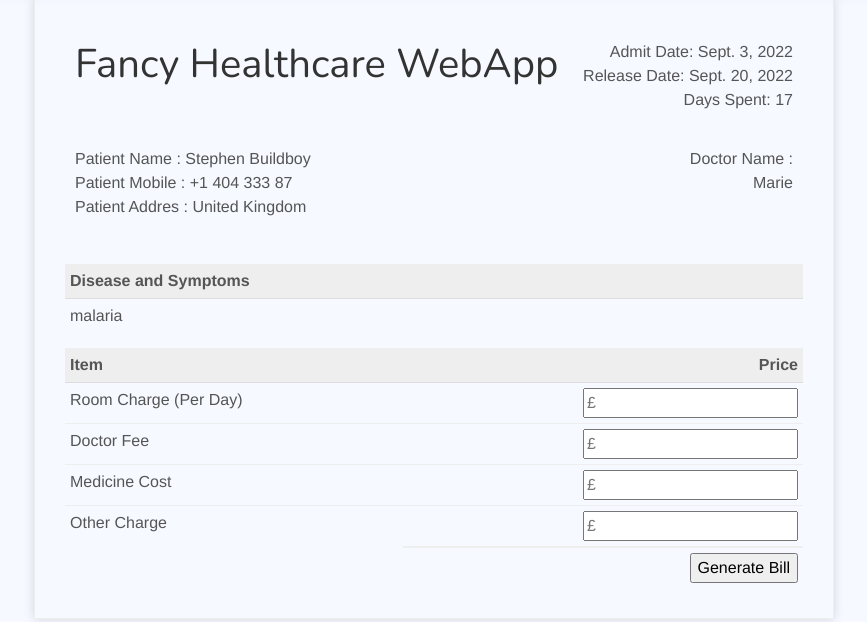
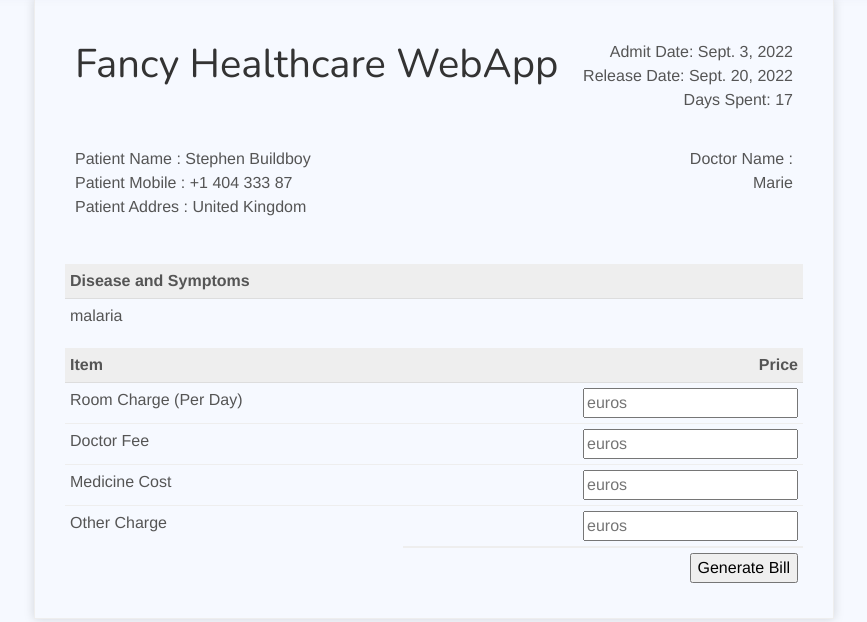
Before and after one commit to danutibeabasi/Healthcare-Management-System, a Django app: page /discharge-patient/1 in a window 1280 px wide. Shown: the part 73-695 px from the top of the page, without its empty margins (206-1073 px from the left). Run offline with Django 3.2, Linux system fonts and the light colour scheme; a user stored in the database is signed in; data comes from the database, SQL or seed files in the repository; some libraries are stand-ins or nearby versions.

Commit message:
Patient final bill page fixed

```diff
--- a/templates/hospital/patient_discharge.html
+++ b/templates/hospital/patient_discharge.html
@@ -280,7 +280,7 @@
 </div>
 <br><br>
 <div class="download">
-  <a style="background:red; width:500px;" href="{% url 'download-pdf' patientId  %}">Download</a>
+<a class="btn btn-primary" href="{% url 'download-pdf' patientId  %}">Download</a>
 </div>
 
 
--- a/templates/hospital/patient_final_bill.html
+++ b/templates/hospital/patient_final_bill.html
@@ -221,7 +221,7 @@
       <td></td>
 
       <td>
-        Total Pound Sterlings : {{total}}
+        Euros : {{total}}
       </td>
     </tr>
 
--- a/templates/hospital/patient_generate_bill.html
+++ b/templates/hospital/patient_generate_bill.html
@@ -180,7 +180,7 @@
         </td>
 
         <td>
-          <input type="number" name="roomCharge" placeholder="£" value="">
+          <input type="number" name="roomCharge" placeholder="euros" value="">
         </td>
       </tr>
 
@@ -190,7 +190,7 @@
         </td>
 
         <td>
-          <input type="number" name="doctorFee" placeholder="£" value="">
+          <input type="number" name="doctorFee" placeholder="euros" value="">
         </td>
       </tr>
 
@@ -200,7 +200,7 @@
         </td>
 
         <td>
-          <input type="number" name="medicineCost" placeholder="£" value="">
+          <input type="number" name="medicineCost" placeholder="euros" value="">
         </td>
       </tr>
 
@@ -210,7 +210,7 @@
         </td>
 
         <td>
-          <input type="number" name="OtherCharge" placeholder="£" value="">
+          <input type="number" name="OtherCharge" placeholder="euros" value="">
         </td>
       </tr>
 
```
